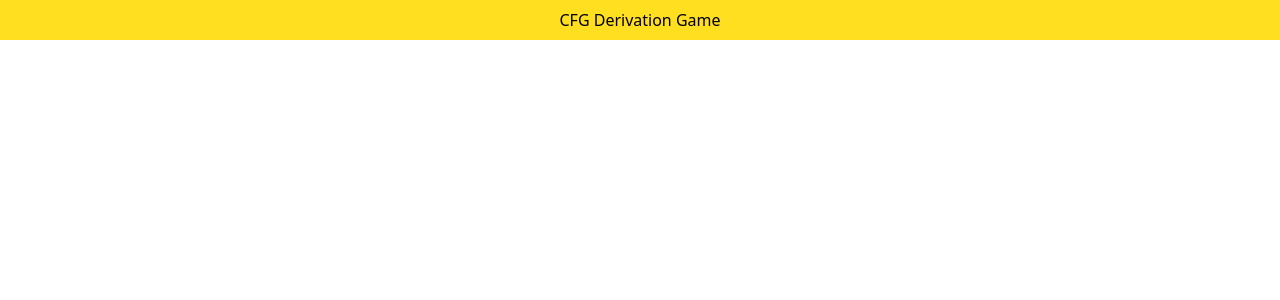
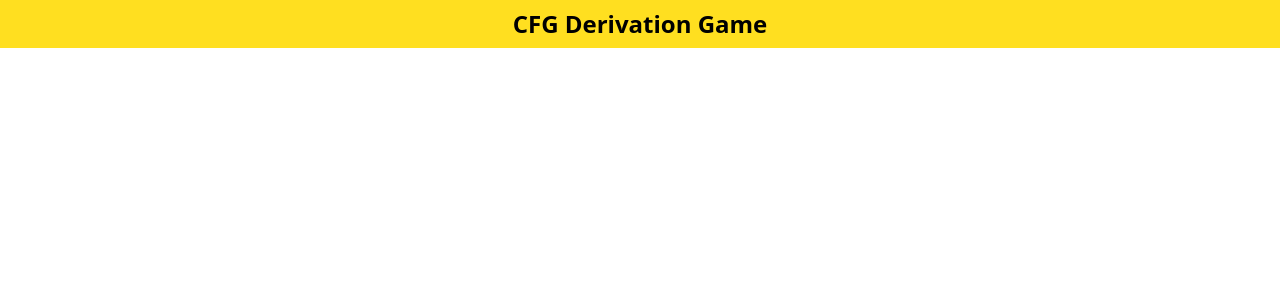
Before and after one commit to abdullahazharkhan/CFG-Derivation-Game, a React (Vite) app: page / in a window 1280 px wide. Shown: the top 300 px of the page. Built offline with nearby package versions, Linux system fonts and the light colour scheme.

Commit message:
Enhance header styling in App component

```diff
--- a/src/App.tsx
+++ b/src/App.tsx
@@ -4,7 +4,7 @@ function App() {
 
   return (
     <>
-      <h1 className='bg-yellow-300 text-black p-2 text-center'>CFG Derivation Game</h1>
+      <h1 className='bg-yellow-300 text-black p-2 text-center font-bold text-2xl'>CFG Derivation Game</h1>
     </>
   )
 }
```
